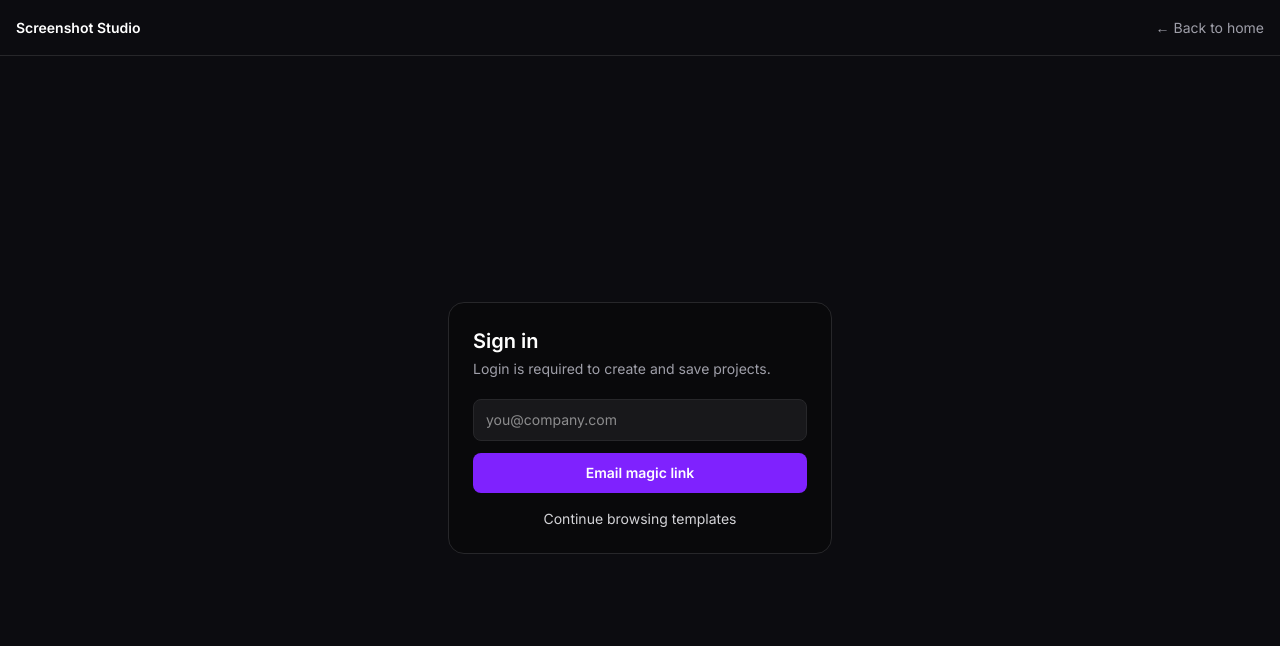
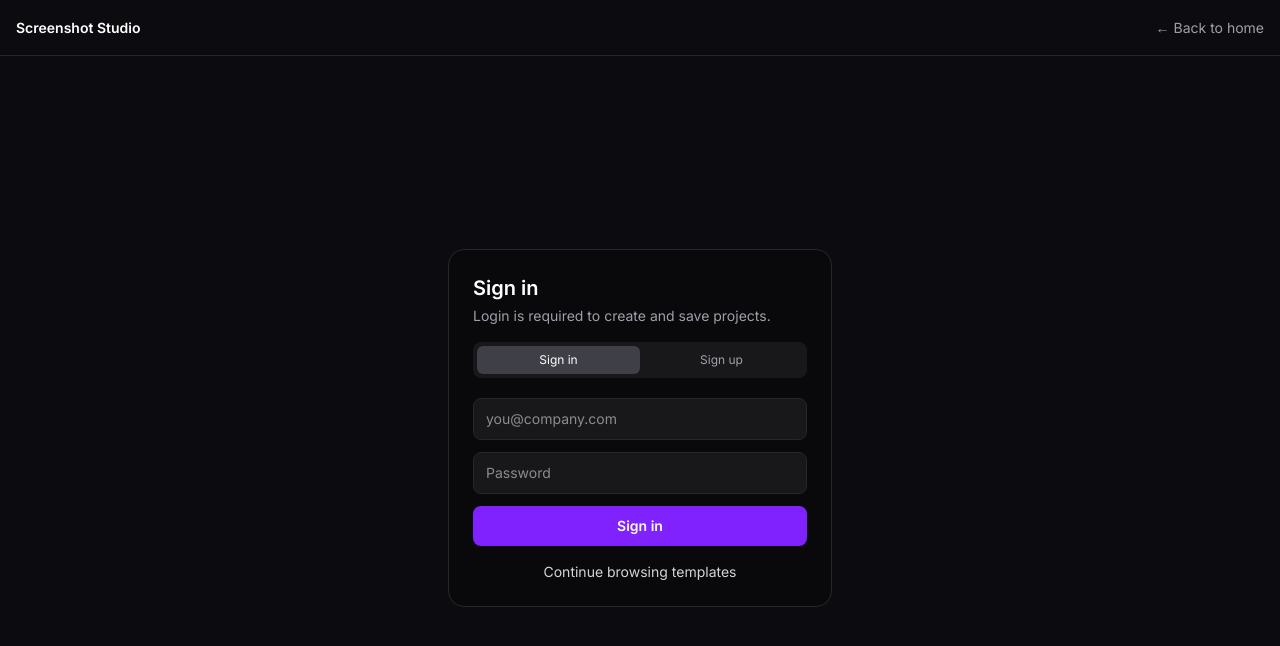
Before and after one commit to grvshekhawat/Screenshot, a React (Vite) app: page /login in a window 1280 px wide. Shown: the top 646 px of the page. Built offline with nearby package versions, Linux system fonts and the light colour scheme; no server answers.

Commit message:
Change signup/sigin

```diff
--- a/src/auth/AuthProvider.tsx
+++ b/src/auth/AuthProvider.tsx
@@ -27,7 +27,11 @@ type AuthContextValue = {
   isAdmin: boolean
   canExport: boolean
   usingLocalBackend: boolean
-  signInWithEmail: (email: string) => Promise<void>
+  signInWithPassword: (email: string, password: string) => Promise<void>
+  signUpWithPassword: (
+    email: string,
+    password: string,
+  ) => Promise<"signed-in" | "confirm-email">
   signOut: () => Promise<void>
   refreshProfile: () => Promise<void>
   /** Local/demo only: toggle subscription for testing paywall */
@@ -109,8 +113,8 @@ export function AuthProvider({ children }: { children: ReactNode }) {
     }
   }, [refreshProfile, usingLocalBackend])
 
-  const signInWithEmail = useCallback(
-    async (nextEmail: string) => {
+  const signInWithPassword = useCallback(
+    async (nextEmail: string, password: string) => {
       if (usingLocalBackend) {
         const next = await localSignIn(nextEmail.trim())
         setProfile(next)
@@ -119,14 +123,38 @@ export function AuthProvider({ children }: { children: ReactNode }) {
         return
       }
       const supabase = getSupabase()!
-      const redirectTo = `${appOrigin().replace(/\/$/, "")}/app`
-      const { error } = await supabase.auth.signInWithOtp({
+      const { error } = await supabase.auth.signInWithPassword({
         email: nextEmail.trim(),
-        options: { emailRedirectTo: redirectTo },
+        password,
       })
       if (error) throw error
+      await refreshProfile()
     },
-    [usingLocalBackend],
+    [refreshProfile, usingLocalBackend],
+  )
+
+  const signUpWithPassword = useCallback(
+    async (nextEmail: string, password: string) => {
+      if (usingLocalBackend) {
+        await signInWithPassword(nextEmail, password)
+        return "signed-in" as const
+      }
+      const supabase = getSupabase()!
+      const { data, error } = await supabase.auth.signUp({
+        email: nextEmail.trim(),
+        password,
+        options: {
+          emailRedirectTo: `${appOrigin().replace(/\/$/, "")}/app`,
+        },
+      })
+      if (error) throw error
+      if (data.session) {
+        await refreshProfile()
+        return "signed-in" as const
+      }
+      return "confirm-email" as const
+    },
+    [refreshProfile, signInWithPassword, usingLocalBackend],
   )
 
   const signOut = useCallback(async () => {
@@ -168,7 +196,8 @@ export function AuthProvider({ children }: { children: ReactNode }) {
       isAdmin: profile?.role === "admin",
       canExport: canExport(profile),
       usingLocalBackend,
-      signInWithEmail,
+      signInWithPassword,
+      signUpWithPassword,
       signOut,
       refreshProfile,
       setDemoSubscription,
@@ -179,7 +208,8 @@ export function AuthProvider({ children }: { children: ReactNode }) {
       email,
       profile,
       usingLocalBackend,
-      signInWithEmail,
+      signInWithPassword,
+      signUpWithPassword,
       signOut,
       refreshProfile,
       setDemoSubscription,
--- a/src/pages/LoginPage.tsx
+++ b/src/pages/LoginPage.tsx
@@ -3,9 +3,17 @@ import { Link, Navigate, useNavigate } from "react-router-dom"
 import { useAuth } from "../auth/AuthProvider"
 
 export function LoginPage() {
-  const { userId, ready, signInWithEmail, usingLocalBackend } = useAuth()
+  const {
+    userId,
+    ready,
+    signInWithPassword,
+    signUpWithPassword,
+    usingLocalBackend,
+  } = useAuth()
   const navigate = useNavigate()
+  const [mode, setMode] = useState<"signin" | "signup">("signin")
   const [email, setEmail] = useState("")
+  const [password, setPassword] = useState("")
   const [message, setMessage] = useState<string | null>(null)
   const [error, setError] = useState<string | null>(null)
   const [busy, setBusy] = useState(false)
@@ -18,12 +26,18 @@ export function LoginPage() {
     setError(null)
     setMessage(null)
     try {
-      await signInWithEmail(email)
-      if (usingLocalBackend) {
+      if (mode === "signup") {
+        const result = await signUpWithPassword(email, password)
+        if (result === "confirm-email") {
+          setMessage(
+            "Check your email to confirm the account, then sign in. Or turn off Confirm email in Supabase Auth to skip this.",
+          )
+          return
+        }
+      } else {
+        await signInWithPassword(email, password)
+      }
       navigate("/app")
-      } else {
-        setMessage("Check your email for a magic link.")
-      }
     } catch (err) {
       setError(err instanceof Error ? err.message : "Sign-in failed")
     } finally {
@@ -31,49 +45,98 @@ export function LoginPage() {
     }
   }
 
+  const fieldClass =
+    "w-full rounded-lg border border-zinc-800 bg-zinc-900 px-3 py-2.5 text-sm text-white outline-none focus:border-violet-500"
+
   return (
     <div className="flex min-h-full flex-col bg-[#0c0c10]">
       <header className="flex h-14 items-center justify-between border-b border-zinc-800 px-4">
         <Link to="/" className="text-sm font-semibold text-white">
           Screenshot Studio
         </Link>
-        <Link
-          to="/"
-          className="text-sm text-zinc-400 hover:text-white"
-        >
+        <Link to="/" className="text-sm text-zinc-400 hover:text-white">
           ← Back to home
         </Link>
       </header>
       <div className="flex flex-1 items-center justify-center px-4 py-10">
         <div className="w-full max-w-sm rounded-2xl border border-zinc-800 bg-zinc-950 p-6">
-        <h1 className="text-xl font-semibold text-white">Sign in</h1>
+          <h1 className="text-xl font-semibold text-white">
+            {mode === "signup" ? "Create account" : "Sign in"}
+          </h1>
           <p className="mt-1 text-sm text-zinc-400">
             Login is required to create and save projects.
           </p>
           {usingLocalBackend ? (
             <p className="mt-3 rounded-lg bg-amber-500/10 px-3 py-2 text-xs text-amber-200">
-            Local demo mode (no Supabase env). Use any email. Admin:{" "}
+              Local demo mode. Any email works; password is ignored. Admin:{" "}
               <code>you@admin.local</code>
             </p>
           ) : null}
+          <div className="mt-4 flex rounded-lg bg-zinc-900 p-1">
+            <button
+              type="button"
+              onClick={() => {
+                setMode("signin")
+                setMessage(null)
+                setError(null)
+              }}
+              className={`flex-1 rounded-md py-1.5 text-xs font-medium ${
+                mode === "signin"
+                  ? "bg-zinc-700 text-white"
+                  : "text-zinc-400 hover:text-white"
+              }`}
+            >
+              Sign in
+            </button>
+            <button
+              type="button"
+              onClick={() => {
+                setMode("signup")
+                setMessage(null)
+                setError(null)
+              }}
+              className={`flex-1 rounded-md py-1.5 text-xs font-medium ${
+                mode === "signup"
+                  ? "bg-zinc-700 text-white"
+                  : "text-zinc-400 hover:text-white"
+              }`}
+            >
+              Sign up
+            </button>
+          </div>
           <form onSubmit={(e) => void onSubmit(e)} className="mt-5 space-y-3">
             <input
               type="email"
               required
+              autoComplete="email"
               value={email}
               onChange={(event) => setEmail(event.target.value)}
               placeholder="you@company.com"
-            className="w-full rounded-lg border border-zinc-800 bg-zinc-900 px-3 py-2.5 text-sm text-white outline-none focus:border-violet-500"
+              className={fieldClass}
+            />
+            <input
+              type="password"
+              required={!usingLocalBackend}
+              minLength={usingLocalBackend ? undefined : 6}
+              autoComplete={
+                mode === "signup" ? "new-password" : "current-password"
+              }
+              value={password}
+              onChange={(event) => setPassword(event.target.value)}
+              placeholder="Password"
+              className={fieldClass}
             />
             <button
               type="submit"
               disabled={busy}
               className="w-full rounded-lg bg-violet-600 py-2.5 text-sm font-semibold text-white hover:bg-violet-500 disabled:opacity-50"
             >
-            {usingLocalBackend ? "Continue" : "Email magic link"}
+              {mode === "signup" ? "Create account" : "Sign in"}
             </button>
           </form>
-        {message ? <p className="mt-3 text-sm text-emerald-400">{message}</p> : null}
+          {message ? (
+            <p className="mt-3 text-sm text-emerald-400">{message}</p>
+          ) : null}
           {error ? <p className="mt-3 text-sm text-red-400">{error}</p> : null}
           <p className="mt-4 text-center text-sm text-zinc-500">
             <Link to="/" className="text-zinc-300 hover:text-white">
```
Also changed, not shown: 2 other files (tests, documents, lock files or other folders). Lines whose indentation alone changed are shown as unchanged.
